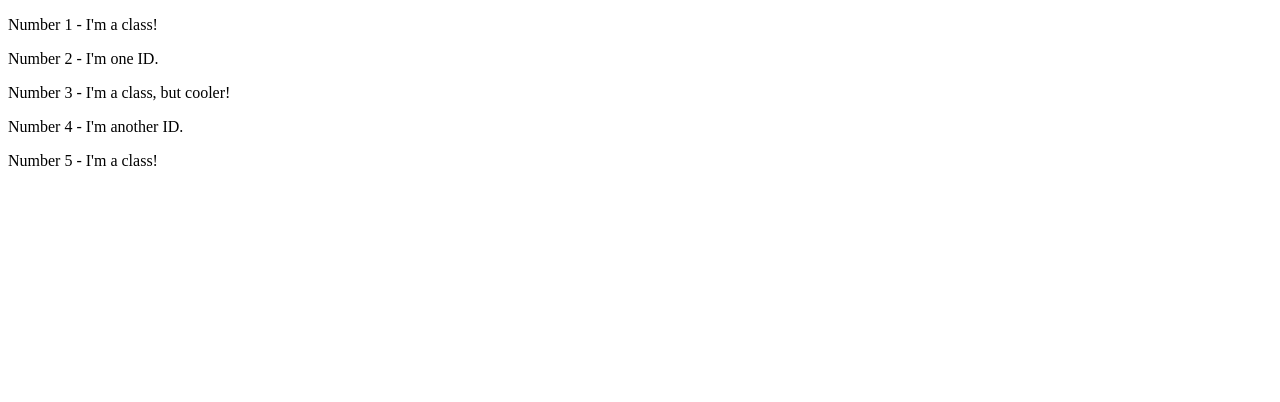
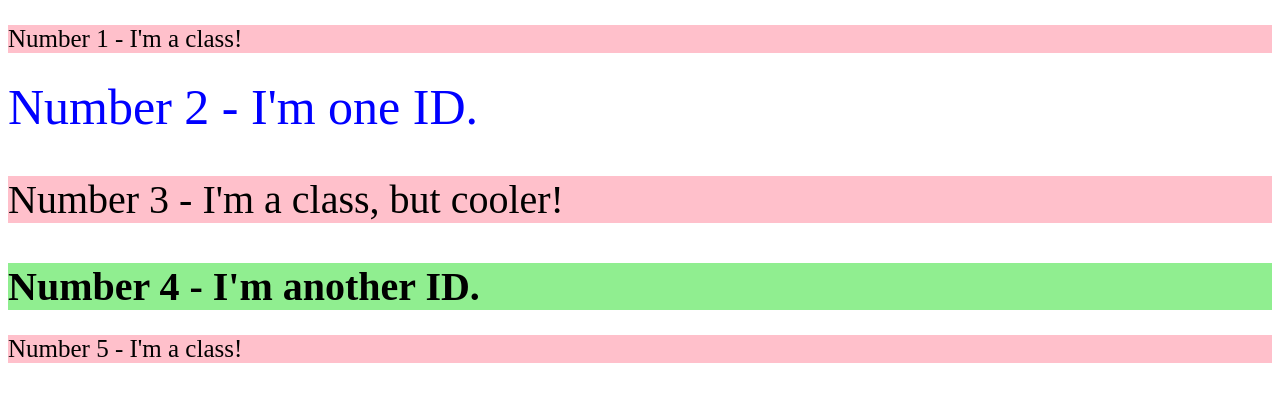
Before and after one commit to gikeris/css-exercises-odin, a plain HTML site: page foundations/02-class-id-selectors/index.html in a window 1280 px wide. Drawn offline with Linux system fonts and the light colour scheme.

Commit message:
exercise 2

```diff
--- a/foundations/02-class-id-selectors/index.html
+++ b/foundations/02-class-id-selectors/index.html
@@ -8,10 +8,10 @@
     <link rel="stylesheet" href="style.css">
   </head>
   <body>
-    <p>Number 1 - I'm a class!</p>
-    <div>Number 2 - I'm one ID.</div>
-    <p>Number 3 - I'm a class, but cooler!</p>
-    <div>Number 4 - I'm another ID.</div>
-    <p>Number 5 - I'm a class!</p>
+    <p class="uno">Number 1 - I'm a class!</p>
+    <div id="uno">Number 2 - I'm one ID.</div>
+    <p class="uno dos">Number 3 - I'm a class, but cooler!</p>
+    <div id="another">Number 4 - I'm another ID.</div>
+    <p class="uno">Number 5 - I'm a class!</p>
   </body>
 </html>
--- a/foundations/02-class-id-selectors/style.css
+++ b/foundations/02-class-id-selectors/style.css
@@ -0,0 +1,16 @@
+.uno{
+    background-color: pink;
+    font-size: 25px;
+}
+#uno{
+    color: blue;
+    font-size: 50px;
+}
+.uno.dos{
+    font-size: 40px;
+}
+#another{
+    background-color: lightgreen;
+    font-size: 40px;
+    font-weight: bold;
+}
```
Also changed, not shown: foundations/01-css-methods/solution/solution.html (+1 -1 lines).
